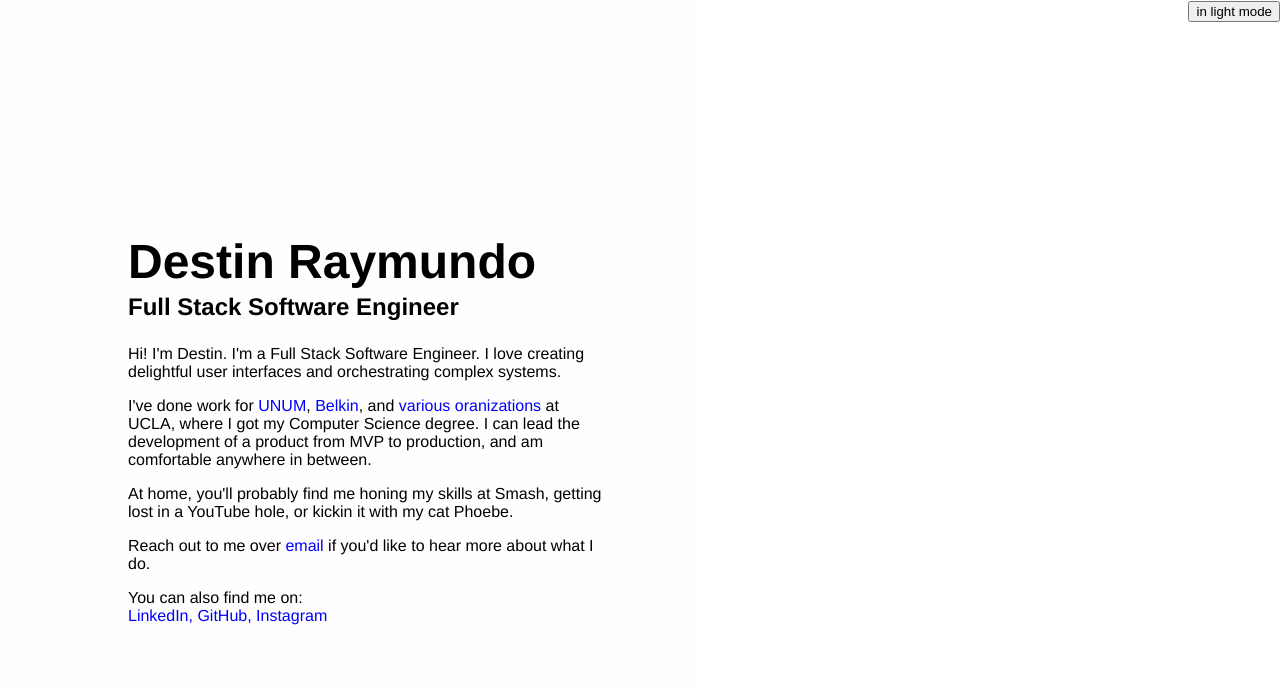
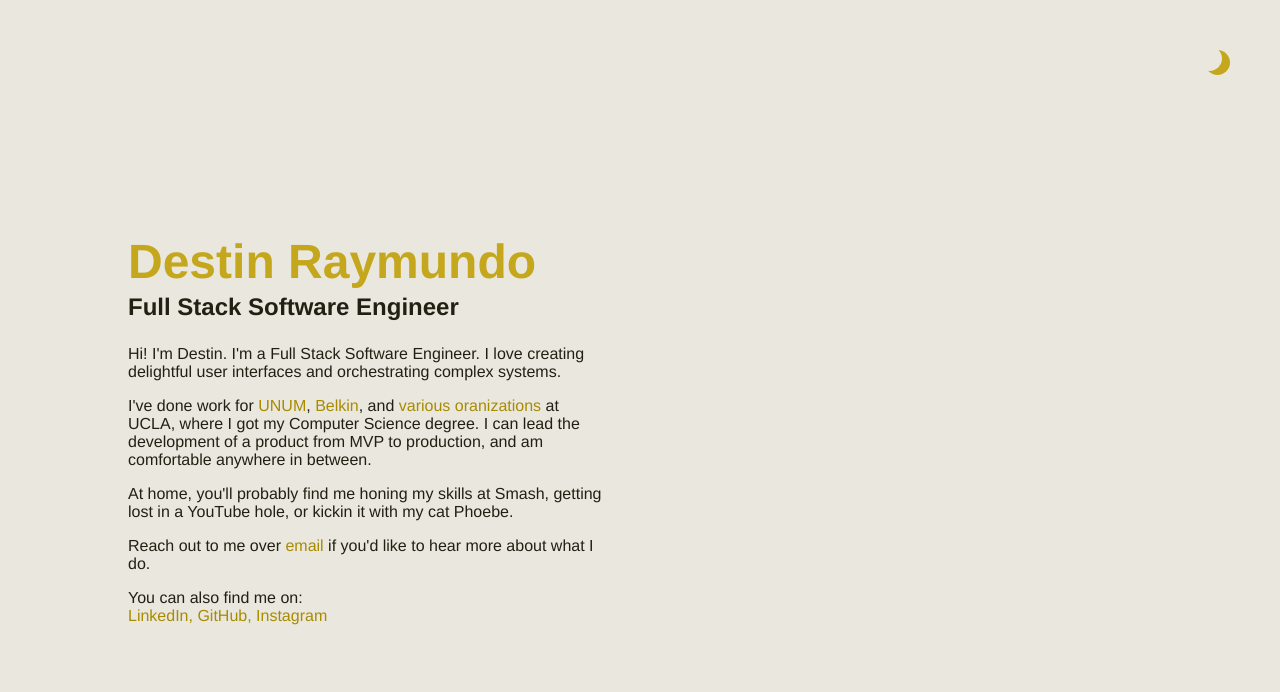
Before and after one commit to adrayv/site, a Gatsby site: page / in a window 1280 px wide. Built offline with nearby package versions, Linux system fonts and the light colour scheme; Gatsby itself is replaced by a stand-in of ours.

Commit message:
added styling and theming

```diff
--- a/src/components/layout.js
+++ b/src/components/layout.js
@@ -1,14 +1,24 @@
+import React from "react"
 import styled from "styled-components"
 
-export default styled.div`
+const MainLayout = styled.div`
+  width: 100vw;
+  min-height: 100vh;
+  background: ${({
+    theme: {
+      color: { bg },
+    },
+  }) => bg};
+`
+
+const Wrapper = styled.div`
+  width: 100%;
+  max-width: 700px;
   box-sizing: border-box;
   padding-top: 30vh;
   padding-left: 10vw;
   padding-right: 7vw;
   padding-bottom: 3em;
-  min-height: 100vh;
-  background: #fefefe;
-  max-width: 700px;
   & > * {
     margin-bottom: 1em;
   }
@@ -16,3 +26,9 @@ export default styled.div`
     margin-bottom: 10px;
   }
 `
+
+export default ({ children }) => (
+  <MainLayout>
+    <Wrapper>{children}</Wrapper>
+  </MainLayout>
+)
--- a/src/components/text.js
+++ b/src/components/text.js
@@ -7,6 +7,11 @@ const H1 = styled.h1`
   & .adrayv-text {
     display: inline;
   }
+  color: ${({
+    theme: {
+      color: { primary },
+    },
+  }) => primary};
 `
 
 const H2 = styled.h3`
@@ -14,18 +19,33 @@ const H2 = styled.h3`
   & .adrayv-text {
     display: inline;
   }
+  color: ${({
+    theme: {
+      color: { secondary },
+    },
+  }) => secondary};
 `
 
 const Body = styled.div`
   & .adrayv-text {
     display: inline;
   }
+  color: ${({
+    theme: {
+      color: { secondary },
+    },
+  }) => secondary};
 `
 
 const Link = styled.a`
   color: blue;
   cursor: pointer;
   text-decoration: none;
+  color: ${({
+    theme: {
+      color: { tertiary },
+    },
+  }) => tertiary};
 `
 
 export default ({ children, headline, subheadline, link }) => {
--- a/src/components/theme-toggle/view.js
+++ b/src/components/theme-toggle/view.js
@@ -1,14 +1,44 @@
 import React from "react"
 import styled from "styled-components"
 
+const Background = styled.div`
+  width: 25px;
+  height: 25px;
+  border-radius: 50%;
+  position: relative;
+  background: ${({
+    theme: {
+      color: { primary },
+    },
+  }) => primary};
+  cursor: pointer;
+`
+
+const Door = styled.div`
+  width: 25.2px;
+  height: 25.2px;
+  border-radius: 50%;
+  position: absolute;
+  top: ${({ isOpen }) => (isOpen ? "-4px" : "-8px")};
+  right: ${({ isOpen }) => (isOpen ? "8px" : "18px")};
+  transform: ${({ isOpen }) => (isOpen ? "scale(1)" : "scale(0.5)")};
+  background: ${({
+    theme: {
+      color: { bg },
+    },
+  }) => bg};
+`
+
 const Layout = styled.div`
   position: absolute;
-  top: 0;
-  right: 0;
+  top: 50px;
+  right: 50px;
 `
 
 export default ({ onChange, isOn }) => (
   <Layout>
-    <button onClick={onChange}>in {isOn ? "light" : "dark"} mode</button>
+    <Background onClick={onChange}>
+      <Door isOpen={isOn} />
+    </Background>
   </Layout>
 )
--- a/src/hooks/useTheme.js
+++ b/src/hooks/useTheme.js
@@ -6,12 +6,22 @@ const { Provider } = Context
 
 const lightTheme = {
   name: "light",
-  color: "black",
+  color: {
+    primary: "#c4a71c",
+    secondary: "#212113",
+    tertiary: "#a88b00",
+    bg: "#e9e7de",
+  },
 }
 
 const darkTheme = {
   name: "dark",
-  color: "white",
+  color: {
+    primary: "#c4a71c",
+    secondary: "#e9e7de",
+    tertiary: "#c4a71c",
+    bg: "#212113",
+  },
 }
 
 export const ThemeStateProvider = ({ children }) => {
```
